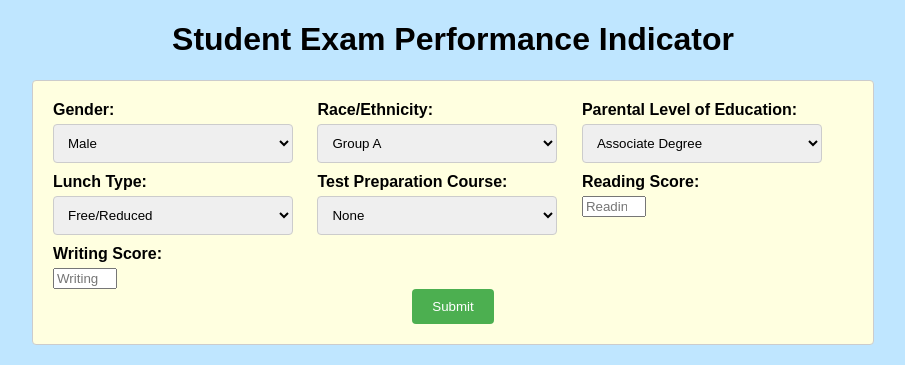
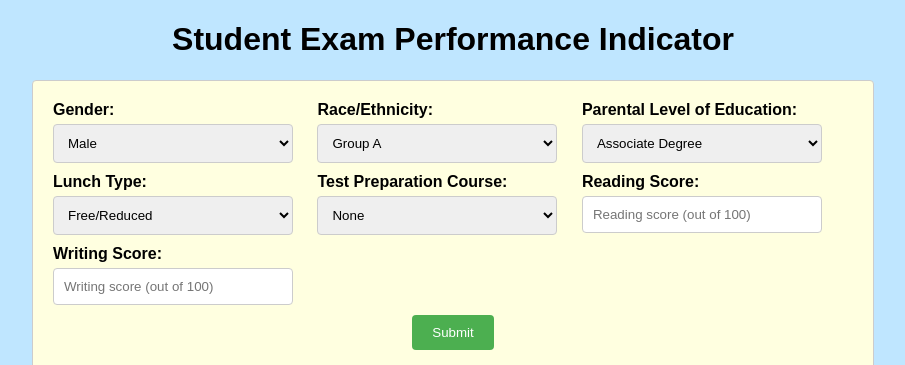
Before and after one commit to VipulUpadhye/student-performance, a Flask app: page / in a window 1280 px wide. Shown: the top 365 px of the page, without its empty margins (187-1092 px from the left). Run offline with Flask 3, Linux system fonts and the light colour scheme.

Commit message:
fixed input type text to number

```diff
--- a/static/style.css
+++ b/static/style.css
@@ -26,7 +26,7 @@ label {
     font-weight: bold;
 }
 
-input[type="text"], select {
+input[type="number"], select {
     padding: 10px;
     border: 1px solid #ccc;
     border-radius: 4px;
```
